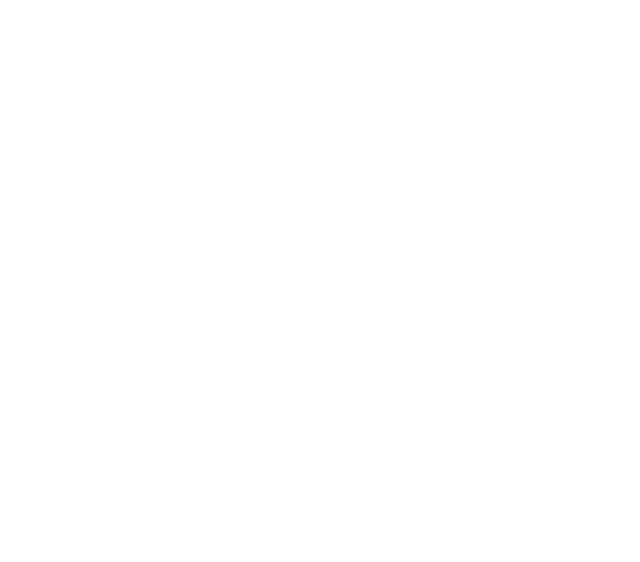
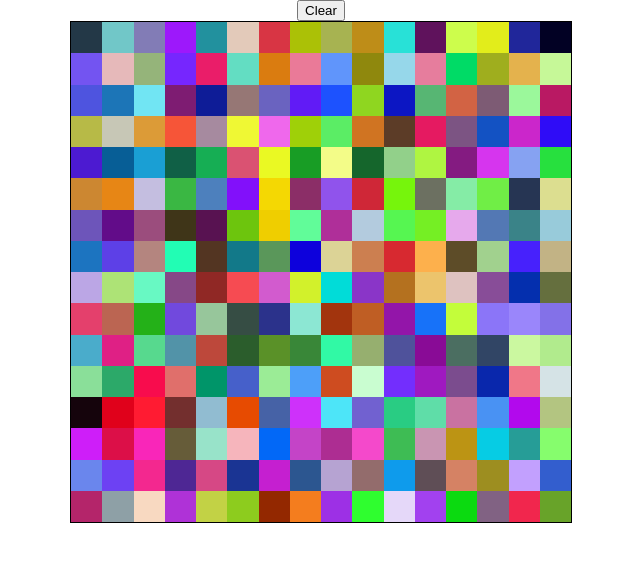
Before and after one commit to creidhne88/etch-a-sketch, a plain HTML site: page index.html in a window 1280 px wide. Shown: the whole page, without its empty margins (319-959 px from the left). Drawn offline with Linux system fonts and the light colour scheme.

Commit message:
oops forgot to commit

```diff
--- a/css/styles.css
+++ b/css/styles.css
@@ -2,3 +2,19 @@ body {
 	font-family: arial,sans-serif;
 	font-size: 10px;
 }
+
+div#container {
+	text-align: center;
+}
+
+div#etchpad {
+	display: flex;
+	flex-flow: row wrap;
+	align-items: stretch;
+	align-content: flex-start;
+	width: 500px;
+	height: 500px;
+	border: 1px solid #000000;
+	margin-left: auto;
+	margin-right: auto;
+}
--- a/index.html
+++ b/index.html
@@ -8,6 +8,9 @@
 	<script src="scripts/etcher.js"></script>
 </head>
 <body>
-
+	<div id="container"></div>
+	<script>
+		etch.setup();
+	</script>
 </body>
 </html>
--- a/scripts/etcher.js
+++ b/scripts/etcher.js
@@ -0,0 +1,51 @@
+let etch = {
+	pixels: [],
+	buttons: {}
+};
+
+etch.getRandomColor = function() {
+	const letters = '0123456789ABCDEF';
+	let color = '#';
+	for (let i = 0; i < 6; i++) {
+	  color += letters[Math.floor(Math.random() * letters.length)];
+	}
+	return color;
+};
+
+etch.setup = function() {
+	etch.container = document.querySelector('#container');
+	etch.buttons.clear = document.createElement('button');
+	etch.buttons.clear.innerHTML = 'Clear';
+	etch.buttons.clear.addEventListener('click', etch.clearPad);
+	etch.container.appendChild(etch.buttons.clear);
+
+	etch.pad = document.createElement('div');
+	etch.pad.setAttribute('id', 'etchpad');
+	etch.container.appendChild(etch.pad);
+	etch.generatePad(16);
+};
+
+etch.generatePad = function(amount) {
+	etch.pad = document.querySelector('#etchpad');
+	const size = Math.round((100 / amount) * 100) / 100;
+	for (let i = 0; i < amount ** 2; i++) {
+		let pixel = document.createElement('div');
+		pixel.classList.add('pixel');
+		pixel.style.backgroundColor = etch.getRandomColor();
+		pixel.style.width = `${size}%`;
+		pixel.style.height = `${size}%`;
+		etch.pad.appendChild(pixel);
+		etch.pixels.push(pixel);
+	}
+	etch.pixels.map(el => {
+		el.addEventListener('mouseover', event => {
+			event.target.style.backgroundColor = etch.getRandomColor();
+		});
+	});
+};
+
+etch.clearPad = function() {
+	if (etch.pixels.length !== 0) {
+		etch.pixels.map(el => { el.style.backgroundColor = '#ffffff'; });
+	}
+};
```
